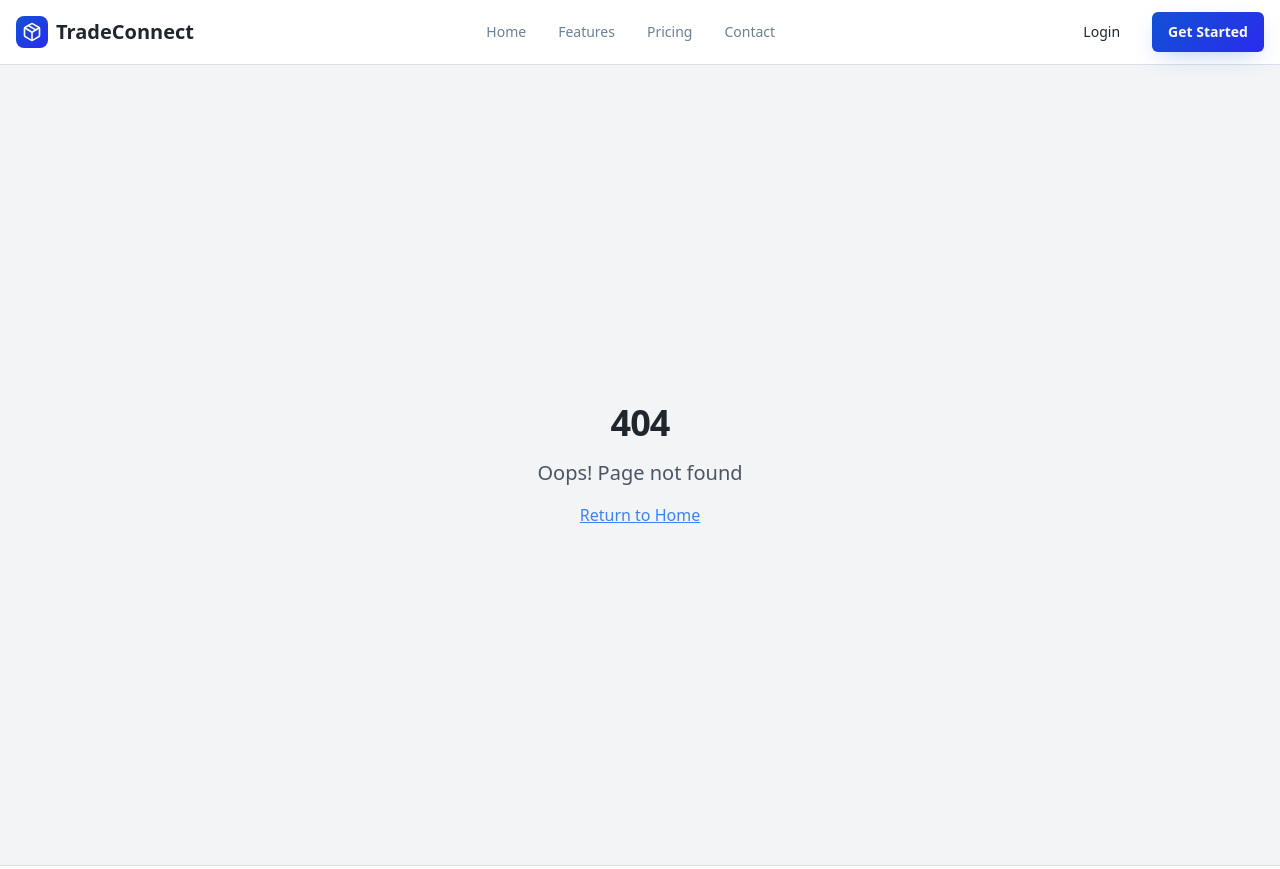
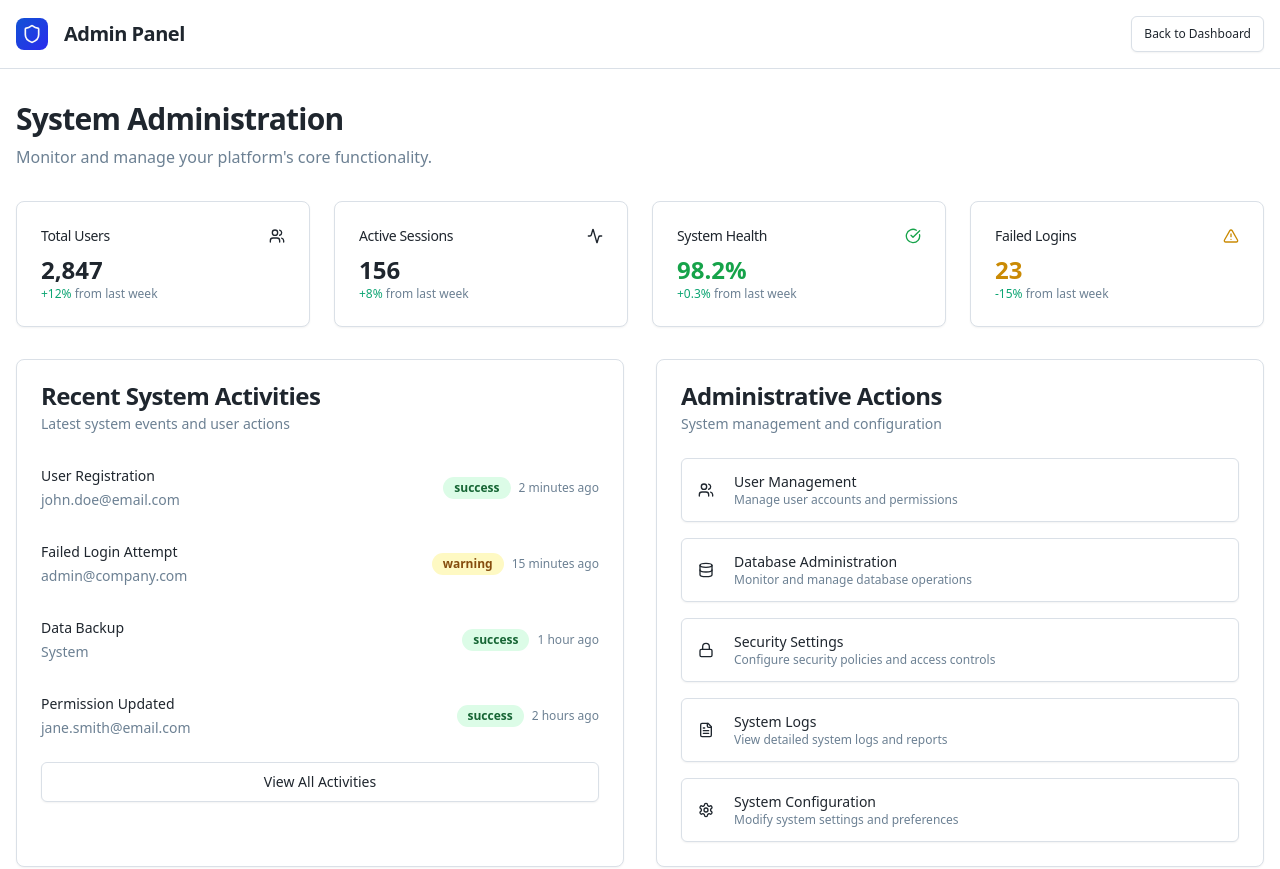
Before and after one commit to RomalRoy/retailer-wholesaler, a React (Vite) app: page /admin in a window 1280 px wide. Shown: the top 869 px of the page. Built offline with nearby package versions, Linux system fonts and the light colour scheme.

Commit message:
Add Admin page and connect sub-pages
Created the Admin page and integrated all existing sub-pages into the dashboard for centralized access and management.

```diff
--- a/src/App.tsx
+++ b/src/App.tsx
@@ -12,6 +12,7 @@ import Contact from "./pages/Contact";
 import Login from "./pages/Login";
 import Signup from "./pages/Signup";
 import Dashboard from "./pages/Dashboard";
+import Admin from "./pages/Admin";
 import Orders from "./pages/Orders";
 import ShopSelector from "./pages/ShopSelector";
 import Inventory from "./pages/Inventory";
@@ -48,6 +49,7 @@ const App = () => (
           <Route path="/login" element={<Login />} />
           <Route path="/signup" element={<Signup />} />
           <Route path="/dashboard" element={<Dashboard />} />
+          <Route path="/admin" element={<Admin />} />
           <Route path="/orders" element={<Orders />} />
           <Route path="/shop-selector" element={<ShopSelector />} />
           <Route path="/inventory" element={<Inventory />} />
--- /dev/null
+++ b/src/pages/Admin.tsx
@@ -0,0 +1,186 @@
+import { Card, CardContent, CardDescription, CardHeader, CardTitle } from "@/components/ui/card";
+import { Button } from "@/components/ui/button";
+import { Badge } from "@/components/ui/badge";
+import {
+  Users,
+  Settings,
+  Shield,
+  Database,
+  Activity,
+  FileText,
+  Lock,
+  UserCheck,
+  AlertTriangle,
+  CheckCircle,
+  XCircle
+} from "lucide-react";
+import { Link } from "react-router-dom";
+
+const Admin = () => {
+  const systemStats = [
+    { title: "Total Users", value: "2,847", change: "+12%", icon: Users, status: "normal" },
+    { title: "Active Sessions", value: "156", change: "+8%", icon: Activity, status: "normal" },
+    { title: "System Health", value: "98.2%", change: "+0.3%", icon: CheckCircle, status: "good" },
+    { title: "Failed Logins", value: "23", change: "-15%", icon: AlertTriangle, status: "warning" }
+  ];
+
+  const recentActivities = [
+    { action: "User Registration", user: "john.doe@email.com", timestamp: "2 minutes ago", status: "success" },
+    { action: "Failed Login Attempt", user: "admin@company.com", timestamp: "15 minutes ago", status: "warning" },
+    { action: "Data Backup", user: "System", timestamp: "1 hour ago", status: "success" },
+    { action: "Permission Updated", user: "jane.smith@email.com", timestamp: "2 hours ago", status: "success" }
+  ];
+
+  const getStatusColor = (status: string) => {
+    switch (status) {
+      case "success": return "bg-green-100 text-green-800";
+      case "warning": return "bg-yellow-100 text-yellow-800";
+      case "error": return "bg-red-100 text-red-800";
+      default: return "bg-gray-100 text-gray-800";
+    }
+  };
+
+  const getStatColor = (status: string) => {
+    switch (status) {
+      case "good": return "text-green-600";
+      case "warning": return "text-yellow-600";
+      case "error": return "text-red-600";
+      default: return "text-foreground";
+    }
+  };
+
+  return (
+    <div className="min-h-screen bg-background">
+      {/* Header */}
+      <header className="border-b bg-card">
+        <div className="container mx-auto px-4 py-4">
+          <div className="flex items-center justify-between">
+            <div className="flex items-center space-x-4">
+              <div className="flex h-8 w-8 items-center justify-center rounded-lg bg-gradient-primary">
+                <Shield className="h-5 w-5 text-primary-foreground" />
+              </div>
+              <h1 className="text-xl font-bold">Admin Panel</h1>
+            </div>
+            <div className="flex items-center space-x-4">
+              <Button variant="outline" size="sm" asChild>
+                <Link to="/dashboard">
+                  Back to Dashboard
+                </Link>
+              </Button>
+            </div>
+          </div>
+        </div>
+      </header>
+
+      <div className="container mx-auto px-4 py-8">
+        {/* Welcome Section */}
+        <div className="mb-8">
+          <h2 className="text-3xl font-bold mb-2">System Administration</h2>
+          <p className="text-muted-foreground">Monitor and manage your platform's core functionality.</p>
+        </div>
+
+        {/* System Stats Grid */}
+        <div className="grid grid-cols-1 md:grid-cols-2 lg:grid-cols-4 gap-6 mb-8">
+          {systemStats.map((stat, index) => (
+            <Card key={index}>
+              <CardHeader className="flex flex-row items-center justify-between space-y-0 pb-2">
+                <CardTitle className="text-sm font-medium">{stat.title}</CardTitle>
+                <stat.icon className={`h-4 w-4 ${getStatColor(stat.status)}`} />
+              </CardHeader>
+              <CardContent>
+                <div className={`text-2xl font-bold ${getStatColor(stat.status)}`}>{stat.value}</div>
+                <p className="text-xs text-muted-foreground">
+                  <span className="text-success">{stat.change}</span> from last week
+                </p>
+              </CardContent>
+            </Card>
+          ))}
+        </div>
+
+        <div className="grid grid-cols-1 lg:grid-cols-2 gap-8">
+          {/* Recent System Activities */}
+          <Card>
+            <CardHeader>
+              <CardTitle>Recent System Activities</CardTitle>
+              <CardDescription>Latest system events and user actions</CardDescription>
+            </CardHeader>
+            <CardContent>
+              <div className="space-y-4">
+                {recentActivities.map((activity, index) => (
+                  <div key={index} className="flex items-center justify-between py-2">
+                    <div className="space-y-1">
+                      <p className="text-sm font-medium">{activity.action}</p>
+                      <p className="text-sm text-muted-foreground">{activity.user}</p>
+                    </div>
+                    <div className="flex items-center space-x-2">
+                      <Badge className={getStatusColor(activity.status)}>
+                        {activity.status}
+                      </Badge>
+                      <p className="text-xs text-muted-foreground">{activity.timestamp}</p>
+                    </div>
+                  </div>
+                ))}
+              </div>
+              <Button variant="outline" className="w-full mt-4">
+                View All Activities
+              </Button>
+            </CardContent>
+          </Card>
+
+          {/* Admin Actions */}
+          <Card>
+            <CardHeader>
+              <CardTitle>Administrative Actions</CardTitle>
+              <CardDescription>System management and configuration</CardDescription>
+            </CardHeader>
+            <CardContent>
+              <div className="grid grid-cols-1 gap-4">
+                <Button variant="outline" className="h-16 flex items-center justify-start space-x-3">
+                  <Users className="h-5 w-5" />
+                  <div className="text-left">
+                    <div className="font-medium">User Management</div>
+                    <div className="text-xs text-muted-foreground">Manage user accounts and permissions</div>
+                  </div>
+                </Button>
+
+                <Button variant="outline" className="h-16 flex items-center justify-start space-x-3">
+                  <Database className="h-5 w-5" />
+                  <div className="text-left">
+                    <div className="font-medium">Database Administration</div>
+                    <div className="text-xs text-muted-foreground">Monitor and manage database operations</div>
+                  </div>
+                </Button>
+
+                <Button variant="outline" className="h-16 flex items-center justify-start space-x-3">
+                  <Lock className="h-5 w-5" />
+                  <div className="text-left">
+                    <div className="font-medium">Security Settings</div>
+                    <div className="text-xs text-muted-foreground">Configure security policies and access controls</div>
+                  </div>
+                </Button>
+
+                <Button variant="outline" className="h-16 flex items-center justify-start space-x-3">
+                  <FileText className="h-5 w-5" />
+                  <div className="text-left">
+                    <div className="font-medium">System Logs</div>
+                    <div className="text-xs text-muted-foreground">View detailed system logs and reports</div>
+                  </div>
+                </Button>
+
+                <Button variant="outline" className="h-16 flex items-center justify-start space-x-3">
+                  <Settings className="h-5 w-5" />
+                  <div className="text-left">
+                    <div className="font-medium">System Configuration</div>
+                    <div className="text-xs text-muted-foreground">Modify system settings and preferences</div>
+                  </div>
+                </Button>
+              </div>
+            </CardContent>
+          </Card>
+        </div>
+      </div>
+    </div>
+  );
+};
+
+export default Admin;
--- a/src/pages/Dashboard.tsx
+++ b/src/pages/Dashboard.tsx
@@ -117,8 +117,8 @@ const Dashboard = () => {
                   </div>
                 ))}
               </div>
-              <Button variant="outline" className="w-full mt-4">
-                View All Orders
+              <Button variant="outline" className="w-full mt-4" asChild>
+                <Link to="/orders">View All Orders</Link>
               </Button>
             </CardContent>
           </Card>
@@ -131,21 +131,55 @@ const Dashboard = () => {
             </CardHeader>
             <CardContent>
               <div className="grid grid-cols-2 gap-4">
-                <Button variant="outline" className="h-24 flex flex-col items-center justify-center space-y-2">
-                  <Package className="h-6 w-6" />
-                  <span className="text-sm">Add Product</span>
+                <Button variant="outline" className="h-24 flex flex-col items-center justify-center space-y-2" asChild>
+                  <Link to="/inventory">
+                    <Package className="h-6 w-6" />
+                    <span className="text-sm">Manage Inventory</span>
+                  </Link>
                 </Button>
-                <Button variant="outline" className="h-24 flex flex-col items-center justify-center space-y-2">
-                  <Users className="h-6 w-6" />
-                  <span className="text-sm">Invite Retailer</span>
+                <Button variant="outline" className="h-24 flex flex-col items-center justify-center space-y-2" asChild>
+                  <Link to="/retailer-management">
+                    <Users className="h-6 w-6" />
+                    <span className="text-sm">Retailer Management</span>
+                  </Link>
                 </Button>
-                <Button variant="outline" className="h-24 flex flex-col items-center justify-center space-y-2">
-                  <TrendingUp className="h-6 w-6" />
-                  <span className="text-sm">View Reports</span>
+                <Button variant="outline" className="h-24 flex flex-col items-center justify-center space-y-2" asChild>
+                  <Link to="/reports-invoices">
+                    <TrendingUp className="h-6 w-6" />
+                    <span className="text-sm">Reports & Invoices</span>
+                  </Link>
                 </Button>
-                <Button variant="outline" className="h-24 flex flex-col items-center justify-center space-y-2">
-                  <Clock className="h-6 w-6" />
-                  <span className="text-sm">Update Inventory</span>
+                <Button variant="outline" className="h-24 flex flex-col items-center justify-center space-y-2" asChild>
+                  <Link to="/pricing-management">
+                    <Clock className="h-6 w-6" />
+                    <span className="text-sm">Pricing Management</span>
+                  </Link>
+                </Button>
+              </div>
+              <div className="grid grid-cols-2 gap-4 mt-4">
+                <Button variant="outline" className="h-24 flex flex-col items-center justify-center space-y-2" asChild>
+                  <Link to="/credit-payment">
+                    <DollarSign className="h-6 w-6" />
+                    <span className="text-sm">Credit & Payment</span>
+                  </Link>
+                </Button>
+                <Button variant="outline" className="h-24 flex flex-col items-center justify-center space-y-2" asChild>
+                  <Link to="/holiday-calendar">
+                    <Clock className="h-6 w-6" />
+                    <span className="text-sm">Holiday Calendar</span>
+                  </Link>
+                </Button>
+                <Button variant="outline" className="h-24 flex flex-col items-center justify-center space-y-2" asChild>
+                  <Link to="/shop-selector">
+                    <ShoppingCart className="h-6 w-6" />
+                    <span className="text-sm">Shop Selector</span>
+                  </Link>
+                </Button>
+                <Button variant="outline" className="h-24 flex flex-col items-center justify-center space-y-2" asChild>
+                  <Link to="/admin">
+                    <Settings className="h-6 w-6" />
+                    <span className="text-sm">Admin Panel</span>
+                  </Link>
                 </Button>
               </div>
             </CardContent>
```
